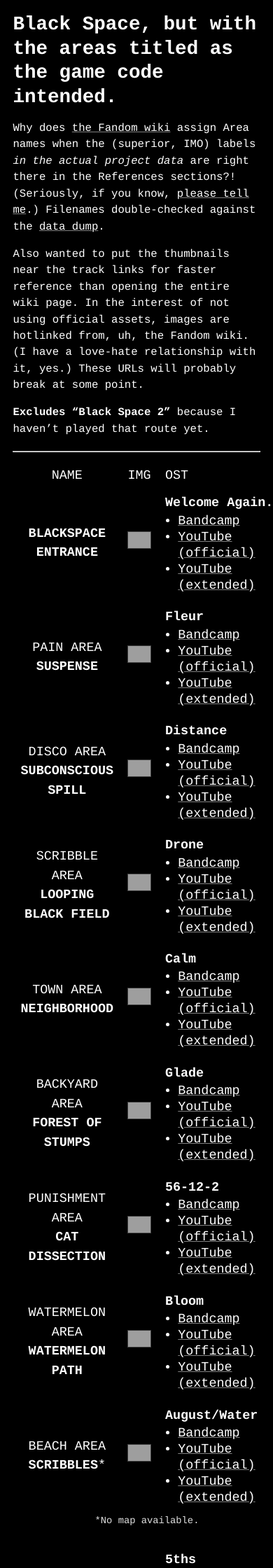
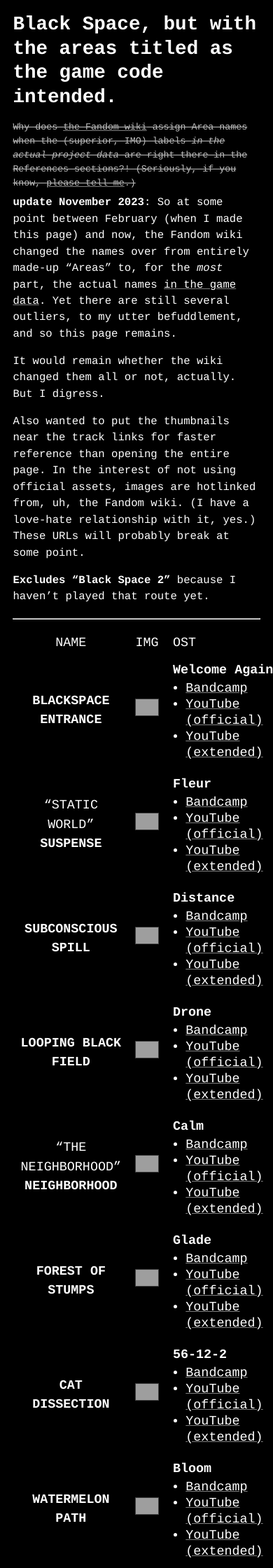
Before and after one commit to a-flyleaf/omori, a Jekyll site: the page built from doors/black-space.md, in a window 390 px wide, cut to the strip 0-2240 px from the top of the page. Shown: the whole strip at 70% size. Built offline with Jekyll 4.4.1, drawn with Linux system fonts in a browser that asks for light colours; some of the changed lines change nothing that is shown; some of the changed text lies outside the part shown; grey boxes are pictures that could not be loaded.

Commit message:
doors/black-space: wiki update
there's definitely a more elegant way to handle the data but. cba

```diff
--- a/doors/black-space.md
+++ b/doors/black-space.md
@@ -2,67 +2,69 @@
 layout: ws
 title: Black Space, but with the areas titled as the game code intended.
 permalink: black-space
-css: "body{font-family:courier,monospace; background:#000; color:#fff; line-height:1.5;} ::selection{background:#000; color:red;} h1{font-size:1.5em; line-height:1.25; max-width:22.5em;} #desc{max-width:50em; font-size:.85em;} a{text-decoration-color:#808080;} th{font-weight:normal; text-transform:uppercase;} td.omo a{text-decoration:none;} th:last-child{text-align:left;} th,td{padding:0 .5em;} td.omo{text-align:center;} .img a:focus,.img a:hover,.img a active{opacity:.5;} .img img{border:1px solid #404040;} td:last-child{padding:.5em;} .bs-note{color:#dfdfdf; text-align:center; font-size:.75em; padding:0 !important;} .bs-note p{margin:0 .5em 1.5em;} @media only screen and (min-width:825px){td:last-child .nm{margin-top:-1em;}} ul{line-height:1.25;} hr{max-width:50em; margin:1em 0;} @media only screen and (min-width:1000px){#melt{background:url(assets/img/bs-omori-static.png); height:448px; width:286px; position:fixed; bottom:-71px; left:950px;}}"
+css: "body{font-family:courier,monospace; background:#000; color:#fff; line-height:1.5;} ::selection{background:#000; color:red;} h1{font-size:1.5em; line-height:1.25; max-width:22.5em;} #desc{max-width:50em; font-size:.85em;} a{text-decoration-color:#808080;} th{font-weight:normal; text-transform:uppercase;} td.omo a{text-decoration:none;} th:last-child{text-align:left;} th,td{padding:0 .5em;} td.omo{text-align:center;} .img a:focus,.img a:hover,.img a active{opacity:.5;} .img img{border:1px solid #404040;} td:last-child{padding:.5em;} .bs-note{color:#dfdfdf; text-align:center; font-size:.75em; padding:0 !important;} .bs-note p{margin:0 .5em 1.5em;} @media only screen and (min-width:825px){td:last-child .nm{margin-top:-1em;}} ul{line-height:1.25;} hr{max-width:50em; margin:1em 0;} @media only screen and (min-width:1000px){#melt{background:url(assets/img/bs-omori-static.png); height:448px; width:286px; position:fixed; bottom:-71px; left:950px;}}
+del{color:#bfbfbf; font-size:.85em; display:block; margin-bottom:.5em;}"
 dark: y
 
 area:
-- wiki: pain
+- wiki: static world
+  imgfix: STATIC_WORLD
   file: suspense
   mapid: 448
-  img: 3/30/PAIN_AREA.png
+  img: a/aa/STATIC_WORLD.png
   ost:
     nm: Fleur
     yt: "_1hnWBULqR4"
     ext: C7AkMXqlm4U
-- wiki: disco
-  file: subconscious spill
+- file: subconscious spill
   mapid: 445
-  img: 1/17/DISCO_AREA.png
+  img: 4/4f/SUBCONSCIOUS_SPILL.png
   ost:
     nm: Distance
     yt: 0PzXw9b40P8
     ext: ye33CJx1oWU
-- wiki: scribble
-  file: looping black field
+- file: looping black field
   mapid: 265
-  img: 5/5d/SCRIBBLE_AREA.png
+  img: 5/59/LOOPING_BLACK_FIELD.png
   ost:
     nm: Drone
     yt: O8tPpbqFwtI
     ext: Zq01hq7yEzQ
-- wiki: town
+- wiki: the neighborhood
+  imgfix: TOWN_AREA
   file: neighborhood
   mapid: 505
-  img: 3/32/TOWN_AREA.png
+  img: 8/85/THE_NEIGHBORHOOD.png
   ost:
     nm: Calm
     yt: Reo1K7xouBY
     ext: 7belT3MRC5w
-- wiki: backyard
-  file: forest of stumps
+- file: forest of stumps
+  imgfix: BACKYARD_AREA
   mapid: 454
   img: b/bf/BACKYARD_AREA.png
   ost:
     nm: Glade
     yt: 8a8Ev1DmWVE
     ext: fyBF5oiN7io
-- wiki: punishment
-  file: cat dissection
+- file: cat dissection
+  imgfix: PUNISHMENT_AREA
   mapid: 451
   img: 5/53/PUNISHMENT_AREA.png
   ost:
     nm: 56-12-2
     yt: RHraiUG3vFY
     ext: okd0w8xUxKU
-- wiki: watermelon
-  file: watermelon path
+- file: watermelon path
+  imgfix: WATERMELON_AREA
   mapid: 458
   img: 4/4a/WATERMELON_AREA.png
   ost:
     nm: Bloom
     yt: XNYJ73n5tf4
     ext: h4R15dJCm0w
-- wiki: beach
+- wiki: pink beach
+  imgfix: BEACH_AREA
   file: scribbles
   img: f/fb/BEACH_AREA.png
   ost:
@@ -71,16 +73,16 @@ area:
     yt: OGwi7G59Lfc
     ext: fEjvFprshik
   note: \*No map available.
-- wiki: spider
-  file: spider forest
+- file: spider forest
+  imgfix: SPIDER_AREA
   mapid: 459
   img: 0/00/SPIDER_AREA.png
   ost:
     nm: 5ths
     yt: wJ3lnnpJYdc
     ext: 7CZ6p-AfCz8
-- wiki: rain
-  file: safe spot
+- file: safe spot
+  imgfix: RAIN_AREA
   mapid: 507
   img: d/d3/RAIN_AREA.png
   ost:
@@ -88,8 +90,8 @@ area:
     bc: spaces-in-between
     yt: ljAyy-dhAz0
     ext: Pyzlc_0eE_E
-- wiki: faceless
-  file: meat room
+- file: meat room
+  imgfix: FACELESS_AREA
   mapid: 509
   img: b/b5/FACELESS_AREA.png
   ost:
@@ -97,7 +99,8 @@ area:
     bc: waiting-for
     yt: S0JCCYueIz0
     ext: CKFUVY22I4Y
-- wiki: treehouse
+- wiki: nighttime treehouse
+  imgfix: TREEHOUSE_AREA
   file: construction in the lake
   mapid: 460
   img: f/fe/TREEHOUSE_AREA.png
@@ -105,8 +108,8 @@ area:
     nm: Nawa
     yt: 0gkam5PYRbE
     ext: tuq0Ej9uIeg
-- wiki: fishbowl
-  file: fish out of water
+- file: fish out of water
+  imgfix: FISHBOWL_AREA
   mapid: 510
   img: e/e9/FISHBOWL_AREA.png
   ost:
@@ -114,8 +117,8 @@ area:
     bc: white-pillars
     yt: daT8cW5Nv7A
     ext: LfZP6KkmH4A
-- wiki: raft
-  file: Basil's raft path
+- file: Basil's raft path
+  imgfix: RAFT_AREA
   mapid: 463
   img: b/be/RAFT_AREA.png
   ost:
@@ -123,8 +126,8 @@ area:
     bc: come-and-see
     yt: OCTYy4I54d8
     ext: 8oZVk3jOQK4
-- wiki: mirror
-  file: twoside
+- file: twoside
+  imgfix: MIRROR_AREA
   mapid: 512
   img: f/f4/MIRROR_AREA.png
   ost:
@@ -132,22 +135,22 @@ area:
     bc: friendsssssss
     yt: "Ybn__4TMGYQ"
     ext: jQfbU0EYs-c
-- wiki: bed
-  file: time
+- file: time
+  imgfix: BED_AREA
   mapid: 511
   img: d/de/BED_AREA.png
   note: >-
     †There *is* a sound here (a clock ticking, an occasional ding) but it's not on the soundtrack.
-- wiki: reef
-  file: incubation
+- file: incubation
+  imgfix: REEF_AREA
   mapid: 506
   img: e/e5/REEF_AREA.png
   ost:
     nm: Numbers
     yt: 4Q-nIrhdsGY
     ext: La-fmuirToI
-- wiki: neighbor
-  file: friends playground
+- file: friends playground
+  imgfix: NEIGHBOR_AREA
   mapid: 464
   img: 7/73/NEIGHBOR_AREA.png
   ost:
@@ -160,9 +163,11 @@ area:
 
 <main>
 <div id="desc" markdown="1">
-Why does [the Fandom wiki](https://omori.fandom.com/wiki/BLACK_SPACE#BLACK_SPACE) assign Area names when the (superior, IMO) labels *in the actual project data* are right there in the References sections?! (Seriously, if you know, [please tell me](about#contact).) Filenames double-checked against the [data dump](https://goats.dev/omori/maps.html).
+~~Why does [the Fandom wiki](https://omori.fandom.com/wiki/BLACK_SPACE#BLACK_SPACE) assign Area names when the (superior, IMO) labels *in the actual project data* are right there in the References sections?! (Seriously, if you know, [please tell me](about#contact).)~~ <b>update November 2023</b>: So at some point between February (when I made this page) and now, the Fandom wiki changed the names over from entirely made-up "Areas" to, for the *most* part, the actual names [in the game data](https://goats.dev/omori/maps.html). Yet there are still several outliers, to my utter befuddlement, and so this page remains.
 
-Also wanted to put the thumbnails near the track links for faster reference than opening the entire wiki page. In the interest of not using official assets, images are hotlinked from, uh, the Fandom wiki. (I have a love-hate relationship with it, yes.) These URLs will probably break at some point.
+It would remain whether the wiki changed them all or not, actually. But I digress.
+
+Also wanted to put the thumbnails near the track links for faster reference than opening the entire page. In the interest of not using official assets, images are hotlinked from, uh, the Fandom wiki. (I have a love-hate relationship with it, yes.) These URLs will probably break at some point.
 
  **Excludes "Black Space 2"** because I haven't played that route yet.
 </div>
@@ -179,8 +184,11 @@ Also wanted to put the thumbnails near the track links for faster reference than
 			<li><a href="https://piped.video/watch?v=L5_GpNYLQb0&list=PL5QdldG84gVPz0-lTq4uzId3d3jTmxxv7">YouTube (extended)</a></li>
 		</ul></td>
 	</tr>{%for ar in page.area%}<tr>
-		<td class="omo"><a href="https://omori.fandom.com/wiki/{{ar.wiki|upcase}}_AREA">{{ar.wiki|capitalize}} Area</a><br><b>{%if ar.mapid%}<a href="https://goats.dev/omori/map.html#{{ar.mapid}}">{%endif%}{{ar.file}}{%if ar.mapid%}</a>{%endif%}</b>{%unless ar.mapid%}*{%endunless%}</td>
-		<td class="img"><a href="https://omori.fandom.com/wiki/{{ar.wiki|upcase}}_AREA?file={{ar.wiki|upcase}}_AREA.png"><img src="https://static.wikia.nocookie.net/omori/images/{{ar.img}}" alt="{{ar.file}}"></a></td>
+		<td class="omo">{%if ar.wiki%}
+			<a href="https://omori.fandom.com/wiki/{{ar.wiki|upcase|replace:" ","_"}}">“{{ar.wiki}}”</a><br>{%endif%}
+			<b>{%if ar.mapid%}<a href="https://goats.dev/omori/map.html#{{ar.mapid}}">{%endif%}{{ar.file}}{%if ar.mapid%}</a>{%endif%}</b>{%unless ar.mapid%}*{%endunless%}
+		</td>
+		<td class="img"><a href="https://omori.fandom.com/wiki/{%if ar.wiki%}{{ar.wiki|upcase|replace:" ","_"}}{%else%}{{ar.file|upcase|replace:" ","_"}}{%endif%}?file={%if ar.imgfix%}{{ar.imgfix}}{%else%}{{ar.file|upcase|replace:" ","_"}}{%endif%}.png"><img src="https://static.wikia.nocookie.net/omori/images/{{ar.img}}" alt="{{ar.file}}"></a></td>
 		<td>{%if ar.ost%}<div class="nm"><b>{{ar.ost.nm}}</b></div><ul>
 			<li><a href="https://omori.bandcamp.com/track/{%if ar.ost.bc%}{{ar.ost.bc}}{%else%}{{ar.ost.nm|downcase}}{%endif%}">Bandcamp</a></li>
 			<li><a href="https://piped.video/watch?v={{ar.ost.yt}}&list=PLbANFjAlbtqLkcthrPJ7lqYcVTSwXr2L0">YouTube (official)</a></li>
```
Also changed, not shown: changelog.md.
